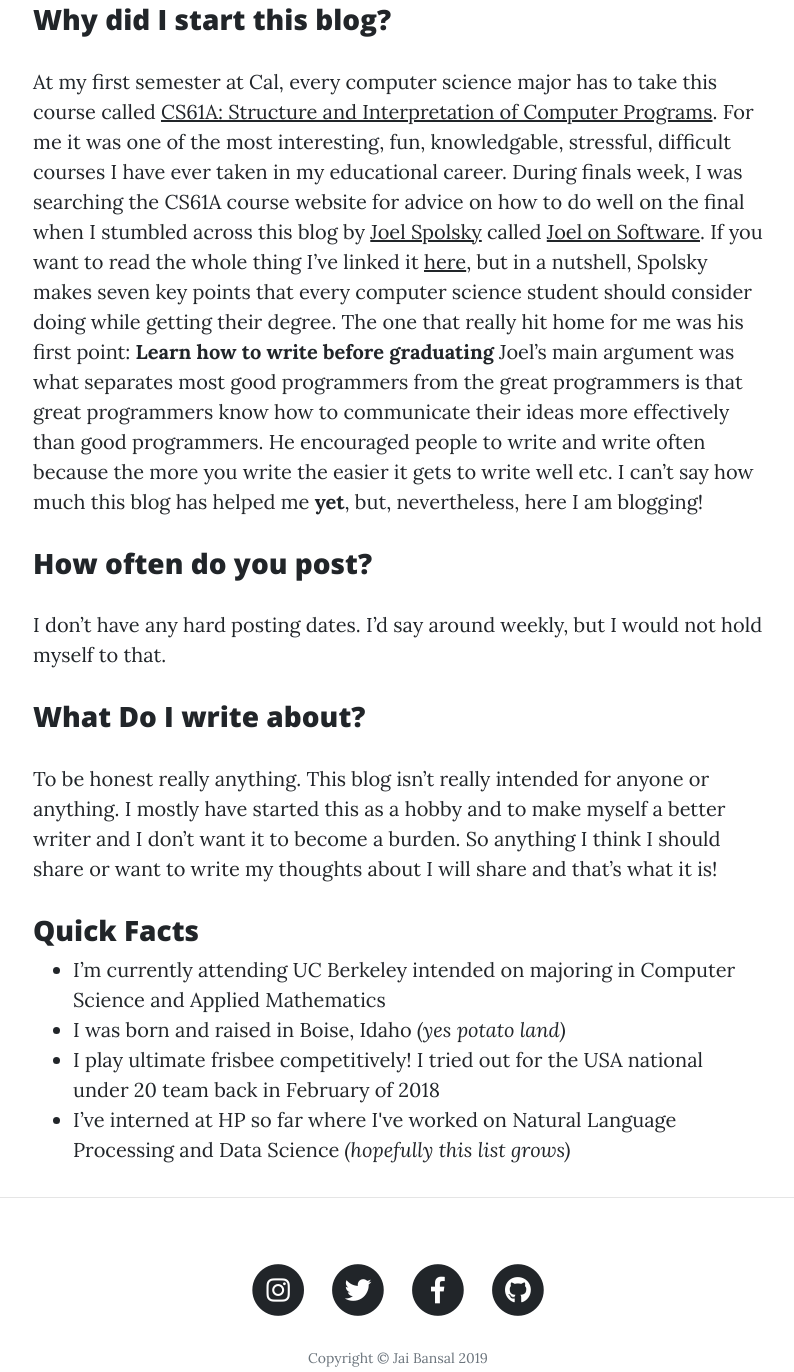
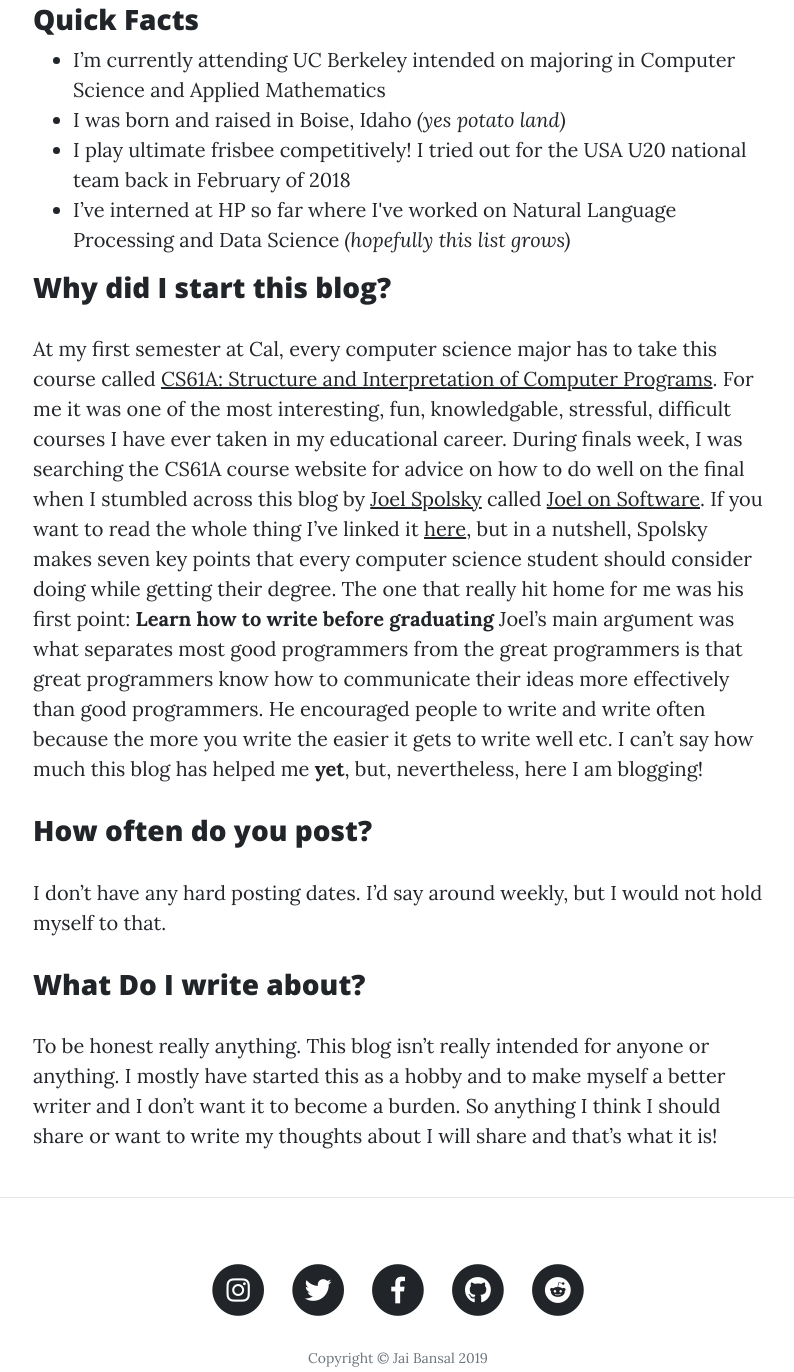
Before and after one commit to jaikb/jaikb.github.io, a website: page about.html in a window 1280 px wide. Shown: the part 703-2075 px from the top of the page, without its empty margins (242-1036 px from the left). Drawn offline with nearby package versions, Linux system fonts and the light colour scheme.

Commit message:
updating

```diff
--- a/about.html
+++ b/about.html
@@ -72,6 +72,15 @@
 
             <p>Hello! My name is Jai Bansal <em>(pronounced like the letter J)</em>.</p>
 
+          <h3>Quick Facts</h3>
+
+          <ul>
+            <li>I’m currently attending UC Berkeley intended on majoring in Computer Science and Applied Mathematics</li>
+            <li>I was born and raised in Boise, Idaho <em>(yes potato land)</em></li>
+            <li>I play ultimate frisbee competitively! I tried out for the USA U20 national team back in February of 2018</li>
+            <li>I’ve interned at HP so far where I've worked on Natural Language Processing and Data Science <em>(hopefully this list grows)</em></li>
+          </ul>
+
           <h3>Why did I start this blog?</h3>
 
           <p>
@@ -97,15 +106,6 @@
             a hobby and to make myself a better writer and I don’t want it to become a burden. So anything I think I should share or
             want to write my thoughts about I will share and that’s what it is!
             </p>
-
-          <h3>Quick Facts</h3>
-
-          <ul>
-            <li>I’m currently attending UC Berkeley intended on majoring in Computer Science and Applied Mathematics</li>
-            <li>I was born and raised in Boise, Idaho <em>(yes potato land)</em></li>
-            <li>I play ultimate frisbee competitively! I tried out for the USA national under 20 team back in February of 2018</li>
-            <li>I’ve interned at HP so far where I've worked on Natural Language Processing and Data Science <em>(hopefully this list grows)</em></li>
-          </ul>
         </div>
       </div>
     </div>
@@ -150,12 +150,31 @@
                   </span>
                 </a>
               </li>
+              <li class="list-inline-item">
+                <a href="https://www.reddit.com/user/JaiKB">
+                  <span class="fa-stack fa-lg">
+                    <i class="fas fa-circle fa-stack-2x"></i>
+                    <i class="fab fa-reddit fa-stack-1x fa-inverse"></i>
+                  </span>
+                </a>
+              </li>
+
+              <!-- <li class="list-inline-item">
+                <a href="https://www.quora.com/profile/Jai-Bansal-27">
+                  <span class="fa-stack fa-lg">
+                    <i class="fas fa-circle fa-stack-2x"></i>
+                    <i class="fab fa-quora fa-stack-1x fa-inverse"></i>
+                  </span>
+                </a>
+              </li> -->
+
             </ul>
             <p class="copyright text-muted">Copyright &copy; Jai Bansal 2019</p>
           </div>
         </div>
       </div>
     </footer>
+
     <!-- Bootstrap core JavaScript -->
     <script src="vendor/jquery/jquery.min.js"></script>
     <script src="vendor/bootstrap/js/bootstrap.bundle.min.js"></script>
```
